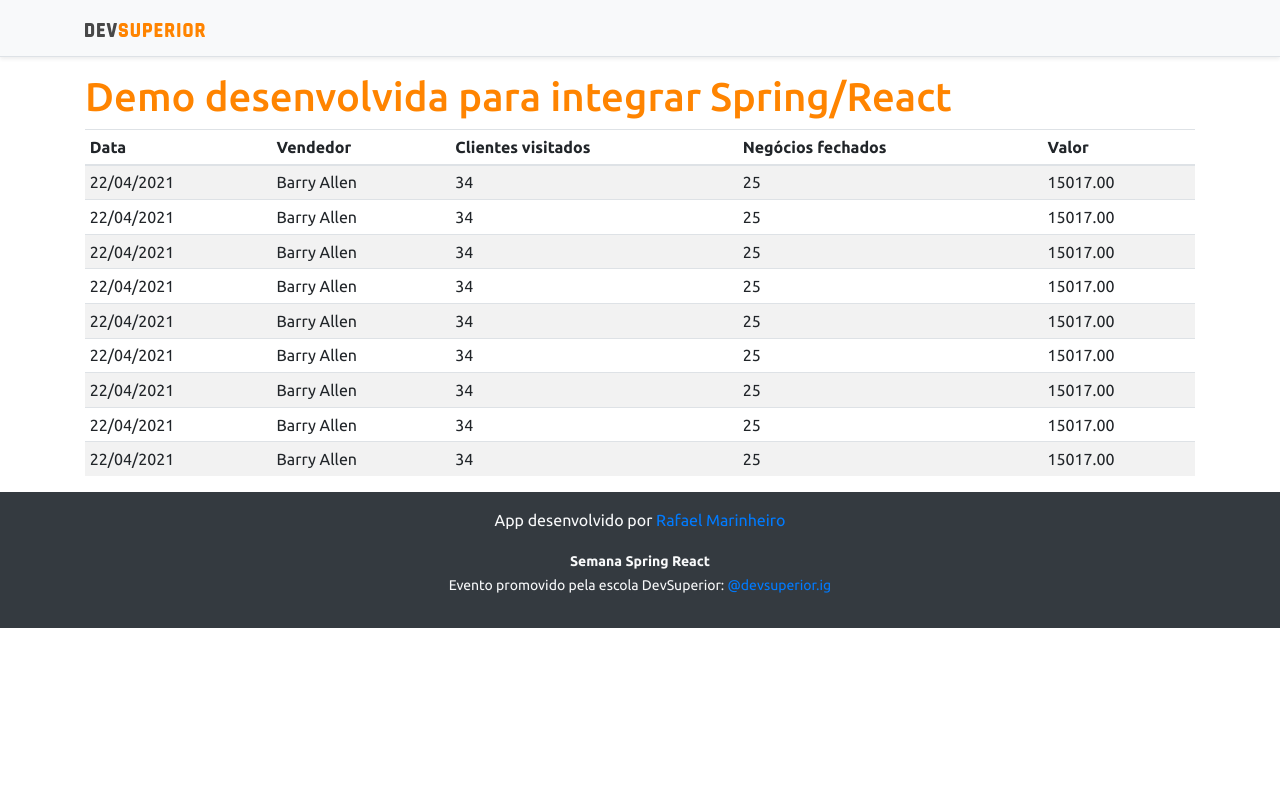
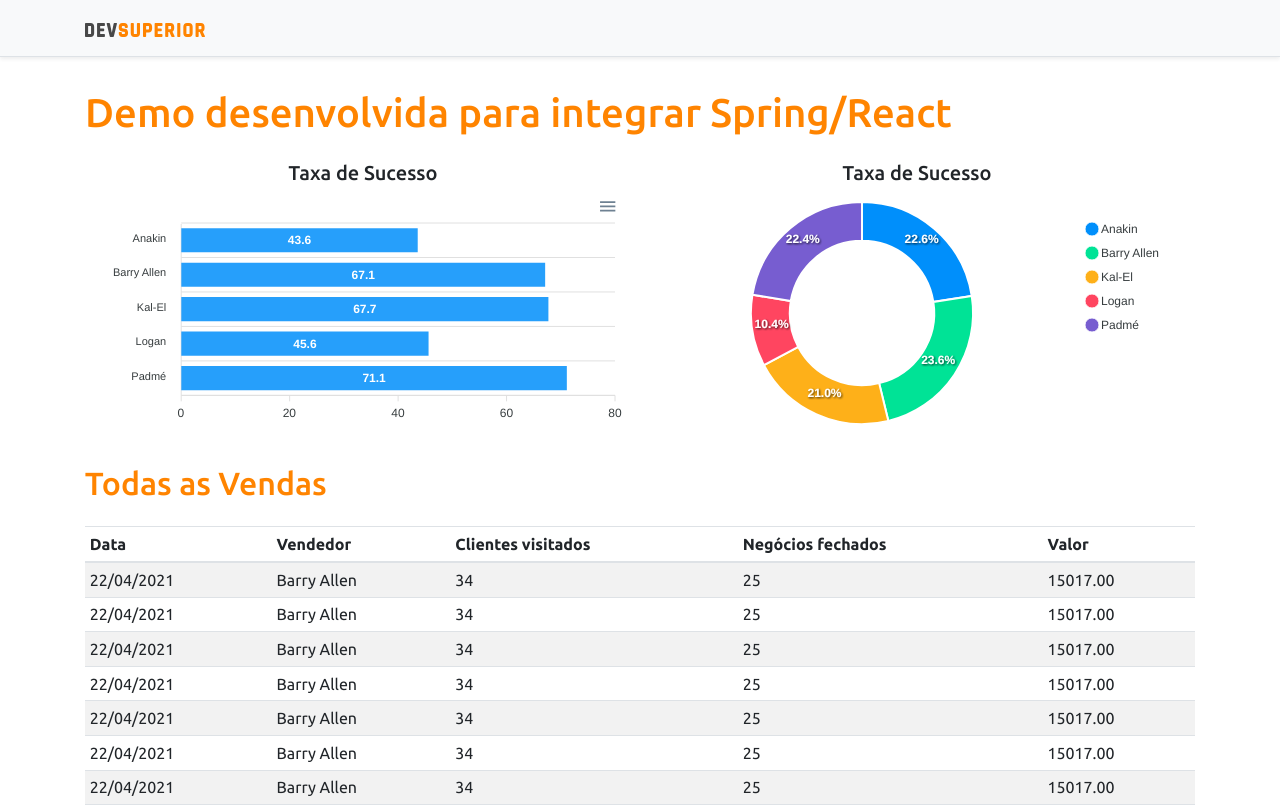
Before and after one commit to rmarinheiro/dsvendas, a React (Create React App) app in the folder frontend/: page / in a window 1280 px wide. Shown: the top 807 px of the page. Built offline with nearby package versions, Linux system fonts and the light colour scheme.

Commit message:
Ajustes Netlifly

```diff
--- a/frontend/package.json
+++ b/frontend/package.json
@@ -10,8 +10,10 @@
     "@types/node": "^12.20.11",
     "@types/react": "^17.0.4",
     "@types/react-dom": "^17.0.3",
+    "apexcharts": "^3.26.1",
     "bootstrap": "^4.6.0",
     "react": "^17.0.2",
+    "react-apexcharts": "^1.3.9",
     "react-dom": "^17.0.2",
     "react-scripts": "4.0.3",
     "typescript": "^4.2.4",
--- a/frontend/src/App.tsx
+++ b/frontend/src/App.tsx
@@ -1,4 +1,6 @@
+import BarChart from 'componentes/barcharts';
 import DataTable from 'componentes/dataTable';
+import DonutChart from 'componentes/donutChart';
 import Footer from 'componentes/footer';
 import Navbar from 'componentes/navbar';
 import React from 'react';
@@ -9,10 +11,26 @@
     <>
       <Navbar />
       <div className="container">
-        <h1 className="text-primary">Demo desenvolvida para integrar Spring/React </h1>
-        <DataTable/>
+        <h1 className="text-primary py-3">Demo desenvolvida para integrar Spring/React </h1>
+        <div className="row px-3">
+          <div className="col-sm-6">
+            <h5 className="text-center secondary">Taxa de Sucesso</h5>
+            <BarChart />
+
+          </div>
+          <div className="col-sm-6">
+            <h5 className="text-center secondary">Taxa de Sucesso</h5>
+            <DonutChart />
+
+          </div>
+
+        </div>
+        <div className="py-3">
+          <h2 className="text-primary">Todas as Vendas</h2>
+        </div>
+        <DataTable />
       </div>
-      <Footer/>
+      <Footer />
     </>
   );
 }
--- /dev/null
+++ b/frontend/src/componentes/barcharts/index.tsx
@@ -0,0 +1,35 @@
+import react from 'react'
+import Chart from 'react-apexcharts'
+
+const barChart = () =>{
+    const options = {
+        plotOptions: {
+            bar: {
+                horizontal: true,
+            }
+        },
+    };
+
+    const mockData = {
+        labels: {
+            categories: ['Anakin', 'Barry Allen', 'Kal-El', 'Logan', 'Padmé']
+        },
+        series: [
+            {
+                name: "% Sucesso",
+                data: [43.6, 67.1, 67.7, 45.6, 71.1]
+            }
+        ]
+    };
+
+    return (
+        <Chart
+            options={{...options, xaxis:mockData.labels}}
+            series={mockData.series}
+            type="bar"
+            height="240"
+        />
+    );
+}
+
+export default barChart;
--- /dev/null
+++ b/frontend/src/componentes/donutChart/index.tsx
@@ -0,0 +1,29 @@
+import react from 'react'
+import Chart from 'react-apexcharts'
+
+const donutChart = () =>{
+
+    const mockData = {
+        series: [477138, 499928, 444867, 220426, 473088],
+        labels: ['Anakin', 'Barry Allen', 'Kal-El', 'Logan', 'Padmé']
+    }
+
+    const options = {
+        legend: {
+            show: true
+        }
+    }
+
+    return(
+        <div>
+             <Chart
+            options={{...options, labels:mockData.labels}}
+            series={mockData.series}
+            type="donut"
+            height="240"
+        />
+        </div>
+    );
+}
+
+export default donutChart;
--- a/frontend/src/componentes/footer/index.tsx
+++ b/frontend/src/componentes/footer/index.tsx
@@ -1,6 +1,3 @@
-import react from 'react';
-
-
 const Footer = () => {
     return (
         <div>
--- a/frontend/src/componentes/navbar/index.tsx
+++ b/frontend/src/componentes/navbar/index.tsx
@@ -1,4 +1,3 @@
-import react from 'react';
 import ImgDsDark from 'assets/img/ds-dark.svg';
 
 const navbar = () => {
```
Also changed, not shown: 1 other file (tests, documents, lock files or other folders).
